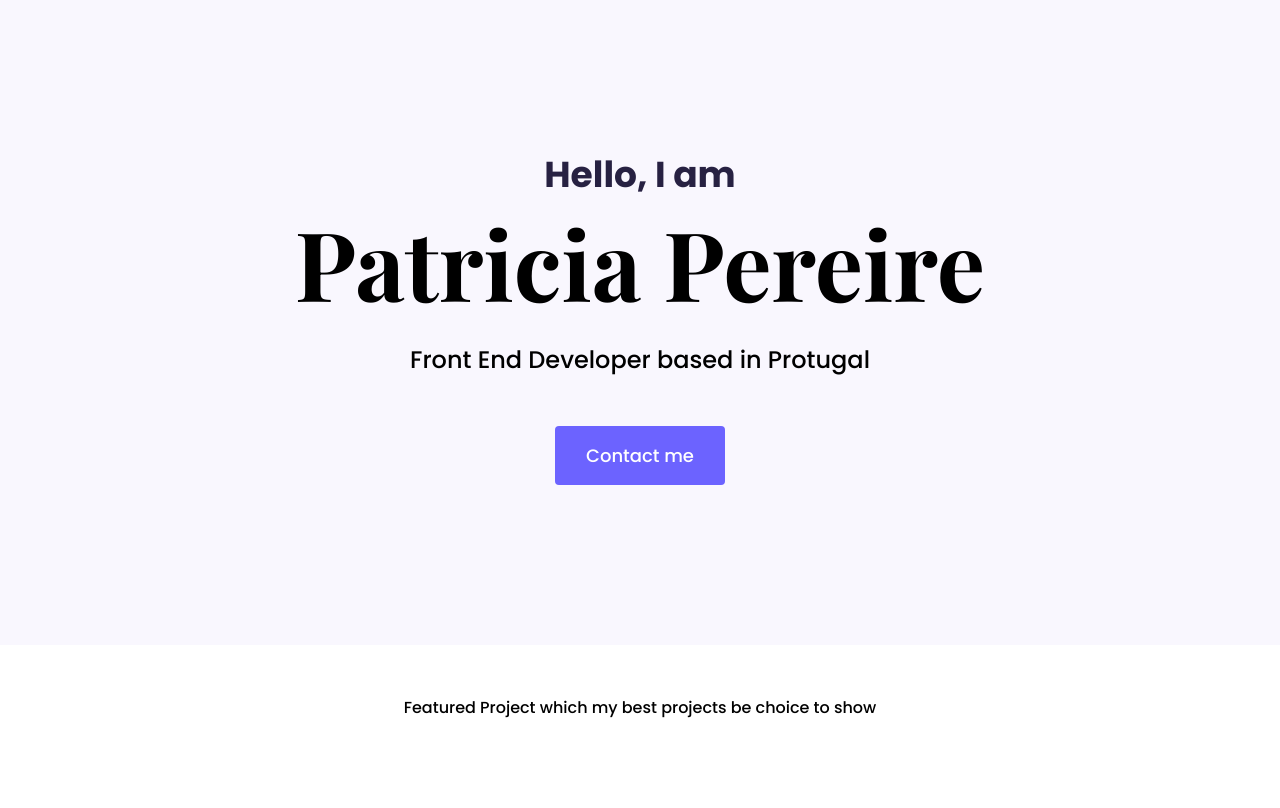
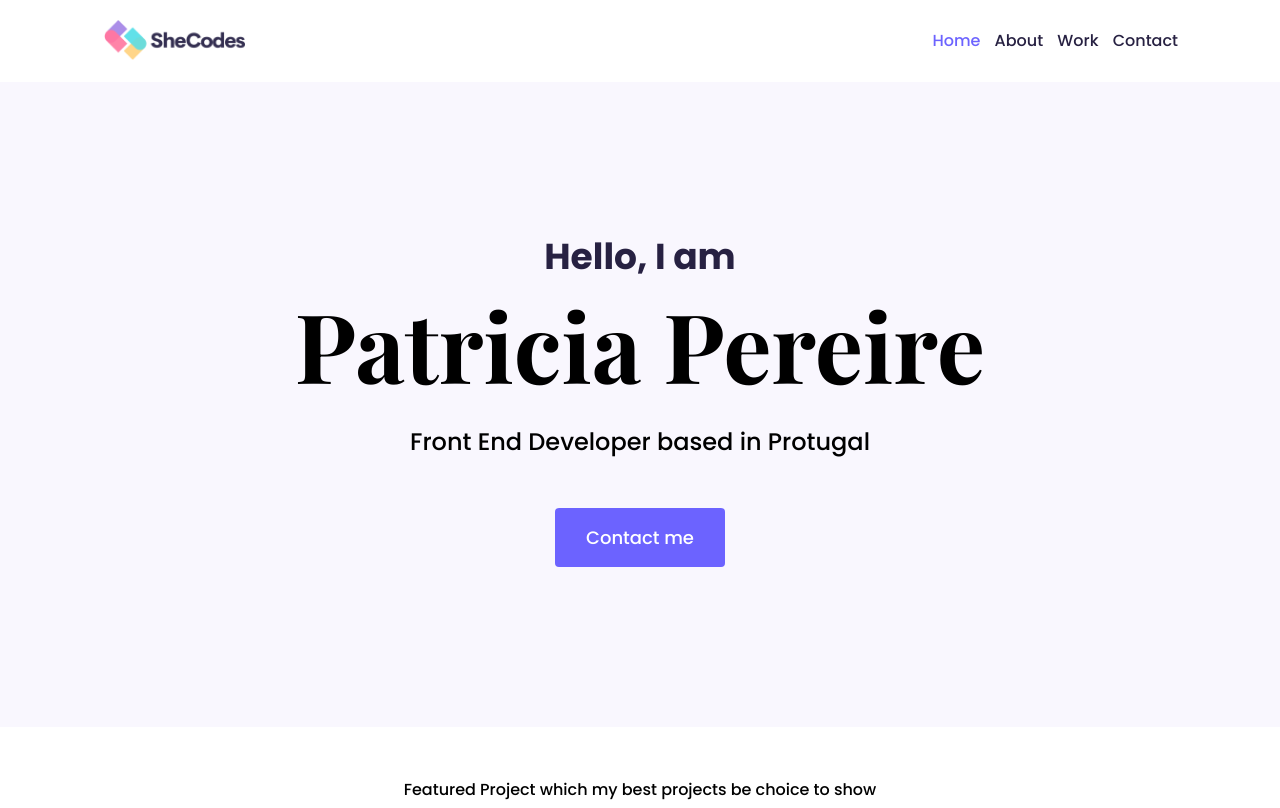
Before and after one commit to supertramp222/portfolio-shecodes, a plain HTML site: page index.html in a window 1280 px wide. Shown: the top 808 px of the page. Drawn offline with nearby package versions, Linux system fonts and the light colour scheme.

Commit message:
Added navigation bar

```diff
--- a/index.html
+++ b/index.html
@@ -31,6 +31,30 @@
     ></script>
   </head>
   <body>
+    <div class="container">
+      <nav class="d-flex justify-content-between">
+        <img src="images/logo.png" class="logo d-none d-md-block" alt="" />
+        <img
+          src="images/logo-small.jpeg"
+          class="logo d-block d-md-none"
+          alt=""
+        />
+        <ul>
+          <li class="active">
+            <a href="/">Home</a>
+          </li>
+          <li>
+            <a href="/about.html">About</a>
+          </li>
+          <li>
+            <a href="/work.html">Work</a>
+          </li>
+          <li>
+            <a href="/contact.html">Contact</a>
+          </li>
+        </ul>
+      </nav>
+    </div>
     <div class="hero">
       <p>Hello, I am</p>
       <h1>Patricia Pereire</h1>
--- a/styles/portfolio.css
+++ b/styles/portfolio.css
@@ -36,6 +36,37 @@ p {
   font-weight: medium;
   font-size: 16px;
   line-height: 30px;
+}
+
+nav {
+  padding: 20px;
+}
+
+nav li {
+  display: inline;
+  list-style: none;
+  line-height: 42px;
+  margin-left: 10px;
+}
+
+nav ul {
+  padding: 0;
+  margin: 0;
+}
+
+nav a {
+  text-decoration: none;
+  color: #272142;
+  transition: all 100ms ease-in-out;
+}
+
+nav a:hover,
+nav li.active a {
+  color: var(--branding-color);
+}
+
+.logo {
+  max-height: 40px;
 }
 
 .hero {
@@ -116,6 +147,11 @@ p {
   h2 {
     font-size: 44px;
   }
+
+  nav a {
+    font-size: 12px;
+  }
+
   .hero {
     padding: 80px 20px;
   }
```
Also changed, not shown: images/logo-small.jpeg (added), images/logo.png (added).
